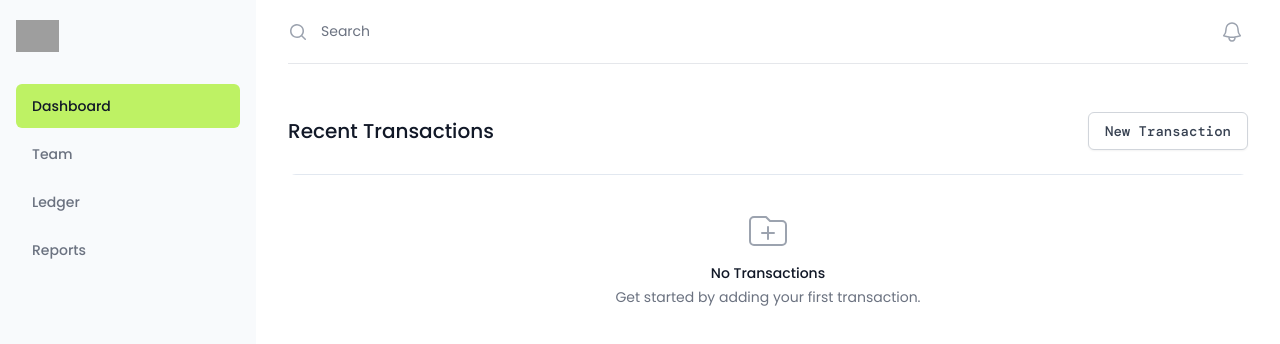
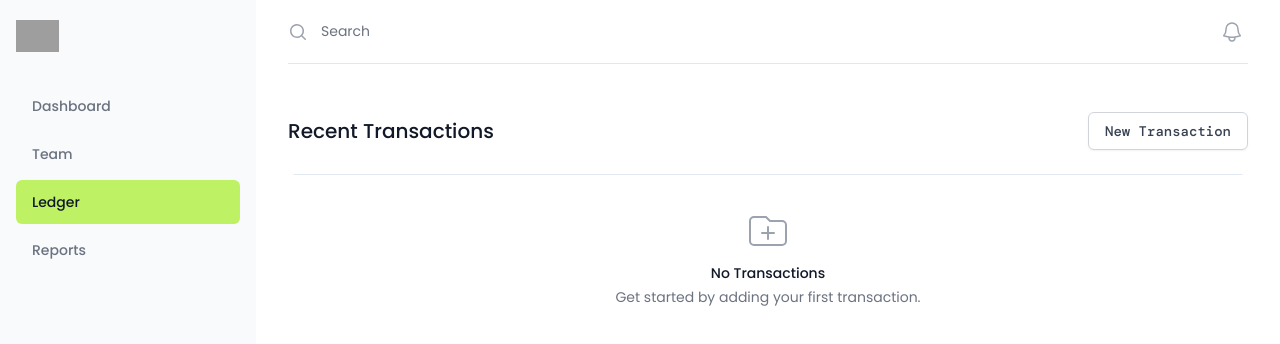
Before and after one commit to simoncarriere/ledger-app, a React (Create React App) app: page /ledger in a window 1280 px wide. Shown: the top 344 px of the page. Built offline with nearby package versions, Linux system fonts and the light colour scheme; grey boxes are pictures that could not be loaded; a web font is replaced by a local one.

Commit message:
Navbar Active styles

```diff
--- a/src/App.css
+++ b/src/App.css
@@ -1,4 +1,6 @@
 @tailwind base;
+@tailwind components;
+@tailwind utilities;
 
 @layer base {
 	body {
@@ -10,5 +12,8 @@
 	}
 }
 
-@tailwind components;
-@tailwind utilities;
+@layer components {
+	.nav-link {
+		@apply  rounded-md py-3 px-4 flex items-center text-sm font-medium
+	}
+}
--- a/src/components/Nav.js
+++ b/src/components/Nav.js
@@ -1,11 +1,11 @@
-import { Link } from "react-router-dom"
+import { NavLink } from "react-router-dom"
 
 const navigation = [
-    { name: 'Dashboard', href: 'dashboard',  current: true },
-    { name: 'Team', href: 'team',  current: false },
-    { name: 'Ledger', href: 'ledger',  current: false },
-    // { name: 'Calendar', href: '#',  current: false },
-    { name: 'Reports', href: 'reports',  current: false },
+    { name: 'Dashboard', href: 'dashboard' },
+    { name: 'Team', href: 'team' },
+    { name: 'Ledger', href: 'ledger' },
+    // { name: 'Calendar', href: '#' },
+    { name: 'Reports', href: 'reports' },
 ]
 
 
@@ -27,16 +27,15 @@ const Nav = () => {
             <div className="flex flex-col flex-grow mt-8"> {/* <div className="flex-1 h-0 mt-5 overflow-y-auto"> */}
                 <nav className="flex-1 px-4 pb-4 space-y-1">
                     {navigation.map((item) => (
-                        <Link
+                        <NavLink
                             key={item.name}
                             to={item.href}
-                            className={classNames(
-                            item.current ? 'bg-lime-300 text-gray-900 hover:bg-lime-200' : 'text-gray-500 hover:bg-slate-200 hover:text-gray-900',
-                            'group rounded-md py-3 px-4 flex items-center text-sm font-medium'
-                            )}
+                            className={(navData) =>
+                                navData.isActive ? "nav-link bg-lime-300 text-gray-900 " : "nav-link text-gray-500 hover:bg-slate-200 hover:text-gray-900"
+                            }
                         >
                             {item.name}
-                        </Link>
+                        </NavLink>
                     ))}
                 </nav>
             </div>
--- a/src/components/NewTransaction.js
+++ b/src/components/NewTransaction.js
@@ -10,7 +10,6 @@ const categories = [
     { id: 4, name: 'Marketing' },
     { id: 5, name: 'Outsourcing' }
 ]
-
 
 const people = [
     { name: 'Wade Cooper', username: '@wadecooper' },
```
